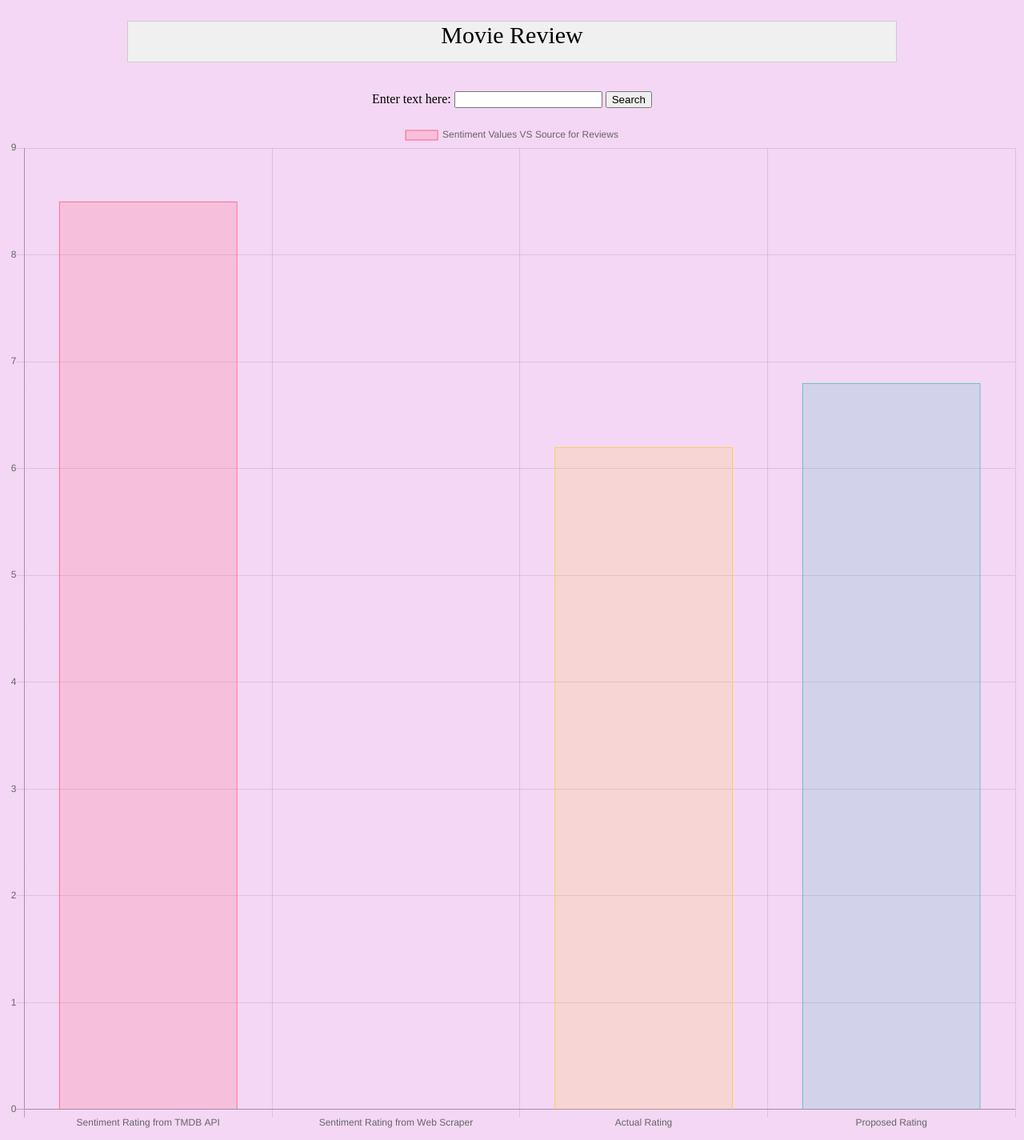
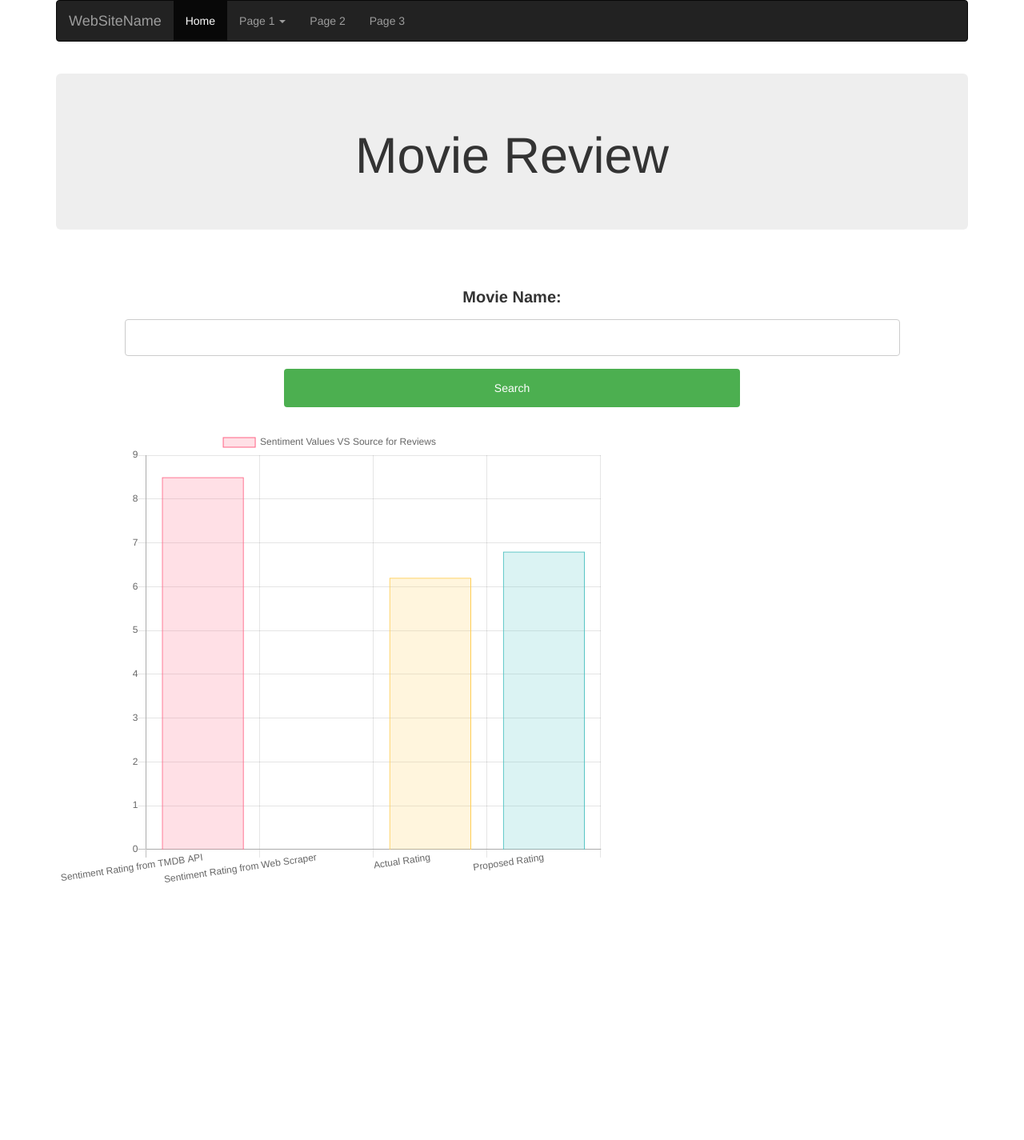
Before and after one commit to mamtoraah/Movie-Review-Sentiment-Analysis, a Django app: template MovieReviewApp/templates/MovieReviewApp/home.html in a window 1280 px wide. Shown: the whole page at 80% size. After the commit the page ends 1103 px from the top, so only its background shows below. Run offline with Django 3.2, Linux system fonts and the light colour scheme; the template is opened without the code that fills it: most values are stand-ins (such as "Sample title", 1, 10 or a date in 2020); some libraries are stand-ins or nearby versions.

Commit message:
UI changes

```diff
--- a/MovieReviewApp/templates/MovieReviewApp/home.html
+++ b/MovieReviewApp/templates/MovieReviewApp/home.html
@@ -1,6 +1,31 @@
 {%extends 'base.html'%}
 {%block head%}
 <title>Home</title>
+    <style>
+    input[type=text], select {
+        width: 85%;
+        padding: 12px 20px;
+        margin: 8px 0;
+        display: inline-block;
+        border: 1px solid #ccc;
+        border-radius: 4px;
+        box-sizing: border-box;
+    }
+    button[type=submit] {
+  width: 50%;
+  background-color: #4CAF50;
+  color: white;
+  padding: 14px 20px;
+  margin: 8px 0;
+  border: none;
+  border-radius: 4px;
+  cursor: pointer;
+}
+
+button[type=submit]:hover {
+  background-color: #45a049;
+}
+    </style>
 {%endblock%}
 
 {%block body%}
@@ -8,15 +33,16 @@
 <div align='center'>
   <form action="" method="POST">
     {%csrf_token%}
-    Enter text here: <input type="text" name='search_movie' id="search_movie">
-    <button type="submit">Search</button>
+      <label for="moviename" style="font-size:20px">Movie Name:</label><br>
+    <input type="text" name='search_movie' id="search_movie">
+      <a href="/review/graph"><button type="submit" onclick="location.href='http://google.com';">Search</button></a>
   </form>
 <br>
 </div>
 {%if data == ''%}
 {%else%}
-<div>
-  <canvas id="myChart" width="35" height="35"></canvas>
+<div style="width: 60%" align='center'>
+  <canvas id="myChart" width=60% height=50%></canvas>
   <script>
     var sentiment = parseFloat("{{data}}")
     var ctx = document.getElementById("myChart");
--- a/MovieReviewApp/templates/base.html
+++ b/MovieReviewApp/templates/base.html
@@ -16,17 +16,43 @@
     integrity="sha384-7aThvCh9TypR7fIc2HV4O/nFMVCBwyIUKL8XCtKE+8xgCgl/PQGuFsvShjr74PBp"
     crossorigin="anonymous"></script>
   <script src="https://cdnjs.cloudflare.com/ajax/libs/Chart.js/2.4.0/Chart.min.js"></script>
+    <link rel="stylesheet" href="https://maxcdn.bootstrapcdn.com/bootstrap/3.4.0/css/bootstrap.min.css">
+    <script src="https://ajax.googleapis.com/ajax/libs/jquery/3.3.1/jquery.min.js"></script>
+    <script src="https://maxcdn.bootstrapcdn.com/bootstrap/3.4.0/js/bootstrap.min.js"></script>
 
   <link rel="stylesheet" type="text/css" href="{% static 'MovieReviewApp/style.css' %}">
 
   {%block head%}<title>Document</title>{%endblock%}
 </head>
+<nav class="navbar navbar-inverse">
+  <div class="container-fluid">
+    <div class="navbar-header">
+      <a class="navbar-brand" href="#">WebSiteName</a>
+    </div>
+    <ul class="nav navbar-nav">
+      <li class="active"><a href="#">Home</a></li>
+      <li class="dropdown">
+        <a class="dropdown-toggle" data-toggle="dropdown" href="#">Page 1
+        <span class="caret"></span></a>
+        <ul class="dropdown-menu">
+          <li><a href="#">Page 1-1</a></li>
+          <li><a href="#">Page 1-2</a></li>
+          <li><a href="#">Page 1-3</a></li>
+        </ul>
+      </li>
+      <li><a href="#">Page 2</a></li>
+      <li><a href="#">Page 3</a></li>
+    </ul>
+  </div>
+</nav>
+<body class="container" style="background:url({%static '/img/background.jpg' %})">
 
-<body class="container" style="background:url({%static '/img/background.jpg %'})">
   <br>
-  <header align='center'>
-    Movie Review
-  </header>
+
+  <div class="jumbotron" align='center'>
+    <h1>Movie Review</h1>
+  </div>
+
   <br>
   {%block body%}
   {%endblock%}
--- a/MovieReviewApp/urls.py
+++ b/MovieReviewApp/urls.py
@@ -1,10 +1,13 @@
 from django.urls import path, include
 from . import views
+from django.conf.urls import url
 #from django.contrib.auth.views import login, logout
 
 app_name = 'MovieReviewApp'
 urlpatterns = [
   path('', views.home_view, name='home'),
-  path('graph/', views.graph_view, name='graph')
+  url(r'^graph/$',views.graph_view,name='graph'),
+  #path('/graph', views.graph_view, name='graph')
+
   #path('/<str:>')
 ]
```
Also changed, not shown: MovieReviewApp/templates/MovieReviewApp/graph.html (+14 -13 lines).
